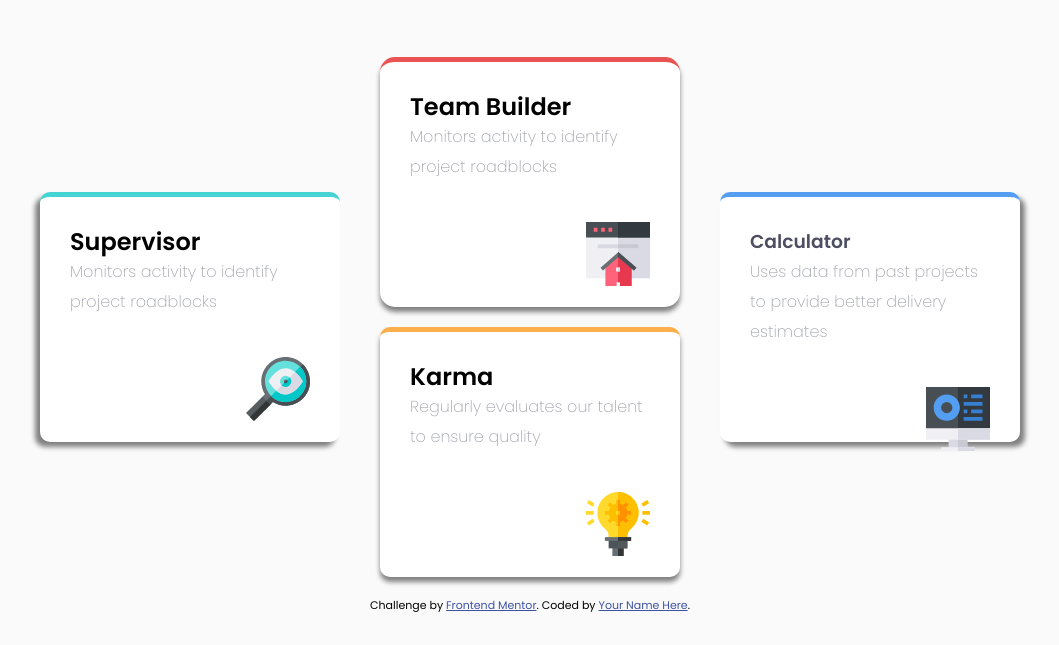
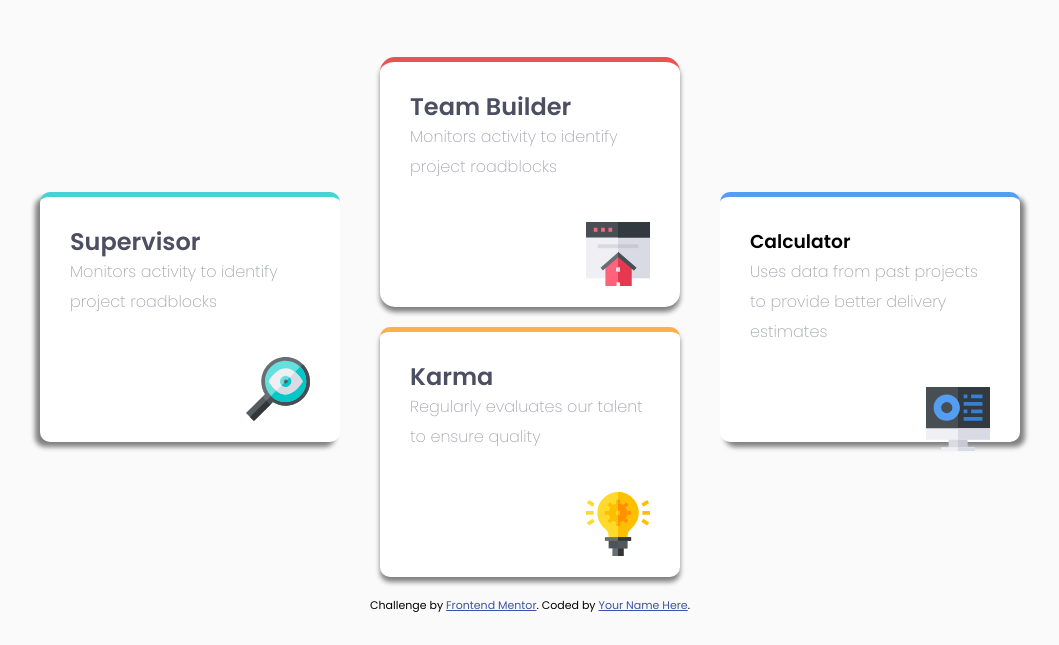
Before and after one commit to Damsithcoder/four-card-component, a plain HTML site: page index.html in a window 1280 px wide. Shown: the part 155-800 px from the top of the page, without its empty margins (110-1169 px from the left). Drawn offline with Linux system fonts and the light colour scheme.

Commit message:
Update style.css

```diff
--- a/css/style.css
+++ b/css/style.css
@@ -35,7 +35,7 @@ body{
     color: hsl(229, 6%, 66%);
 
 }
-.col-3 h3{
+.col-3 h2{
     color: hsl(234, 12%, 34%);
 
 }
```
